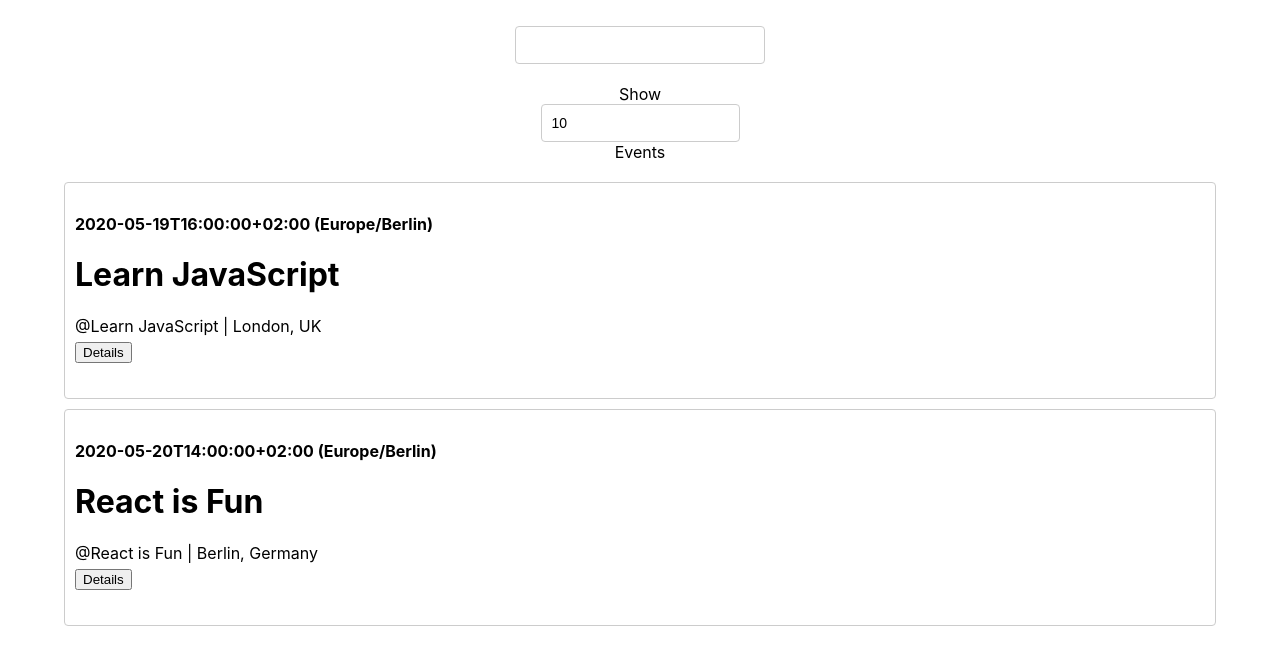
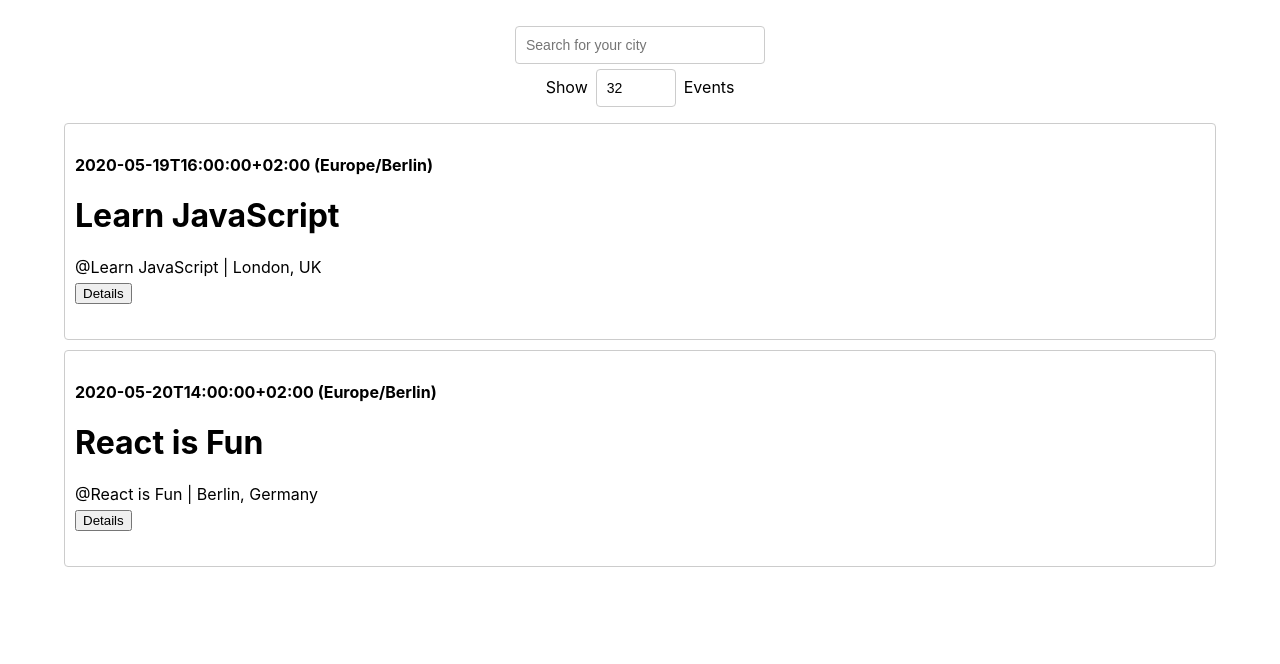
Before and after one commit to lekolawole/meetup, a React (Create React App) app: page / in a window 1280 px wide. Shown: the top 664 px of the page. Built offline with nearby package versions, Linux system fonts and the light colour scheme.

Commit message:
Fixed Event list after search

```diff
--- a/src/CitySearch.js
+++ b/src/CitySearch.js
@@ -7,8 +7,8 @@
     showSuggestions: undefined
   }
 
-  handleInputChanged = (e) => {
-    const value = e.target.value;
+  handleInputChanged = (event) => {
+    const value = event.target.value;
     const suggestions = this.props.locations.filter((location) => {
       return location.toUpperCase().indexOf(value.toUpperCase()) > -1;
     });
@@ -18,6 +18,7 @@
   handleItemClicked = (suggestion) => {
     this.setState({
       query: suggestion,
+      suggestions: [],
       showSuggestions: false
     })
 
@@ -31,6 +32,7 @@
           type="text"
           className="city"
           value={this.state.query}
+          placeholder="Search for your city"
           onChange={this.handleInputChanged}
           onFocus={() => { this.setState({ showSuggestions: true }) }}
         />
--- a/src/NumberOfEvents.js
+++ b/src/NumberOfEvents.js
@@ -2,22 +2,23 @@
 
 class NumberOfEvents extends Component {
   state = {
-    numberOfEvents: 10
+    numberOfEvents: 32
   }
 
   handleChange = (e) => {
-    let value = parseInt(e.target.value)
+    let newValue = parseInt(e.target.value)
     this.setState({
-      numberOfEvents: value
+      numberOfEvents: newValue
     });
   }
 
   render() {
     return(
-      <div className="numberOfEvents">
+      <div style={{"display":"inline"}} className="numberOfEvents">
         <p>Show
           <span>
             <input
+              style={{"width":"5rem", "margin":"0 .5rem"}}
               className="number-of-events"
               type="number"
               value={this.state.numberOfEvents}
```
